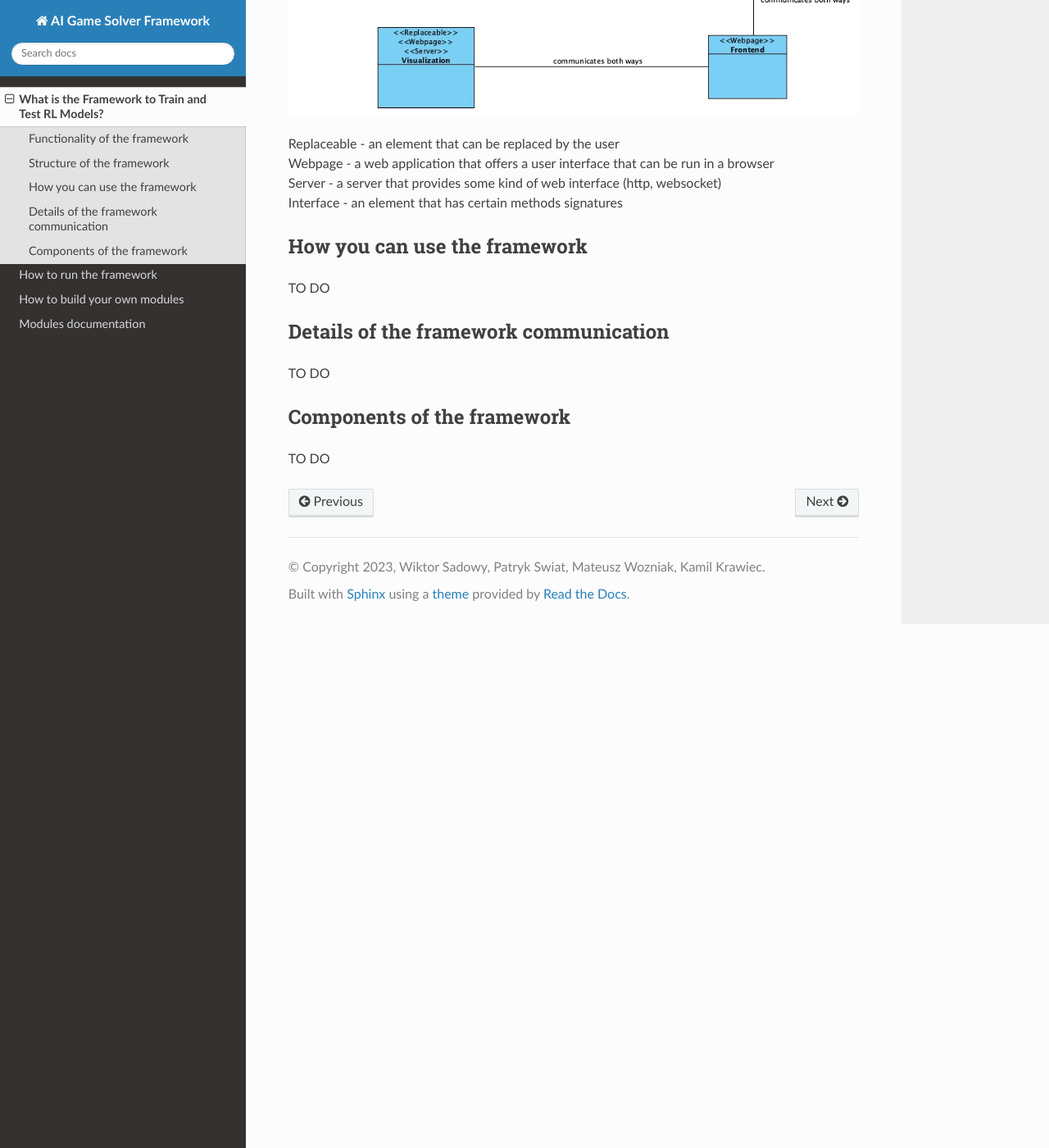
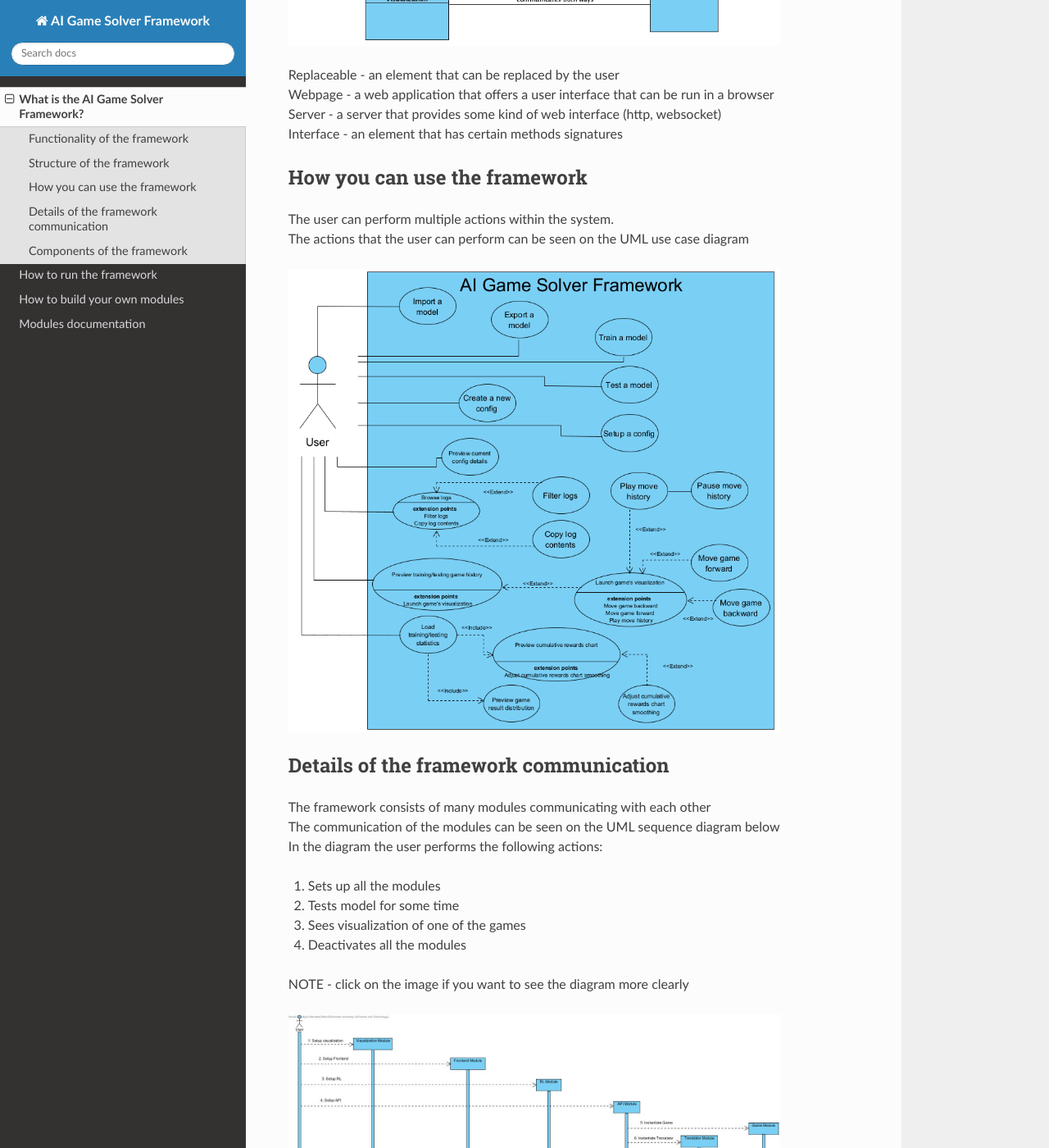
Before and after one commit to ZPI-2023-IST/Documentation, a Sphinx documentation site: the page built from source/introduction.rst, in a window 1280 px wide and 1400 px high, scrolled down 1210 px. Shown: the whole window at 82% size. Built offline with Sphinx 7.4.7 and the Read the Docs theme 2.0.0, drawn with Linux system fonts in a browser that asks for light colours; pages that are not in the unit, such as notebooks, are missing from menus; some of the changed text lies outside the part shown.

Commit message:
Finish introduction

```diff
--- a/source/introduction.rst
+++ b/source/introduction.rst
@@ -1,4 +1,4 @@
-What is the Framework to Train and Test RL Models?
+What is the AI Game Solver Framework?
 ==========================================================================
 
 ===============================
@@ -12,6 +12,7 @@ Functionality of the framework
 #. See statistics of every session
 #. See visualization of current game (works only when model is tested)
 #. Customise the framework by:
+
     a. Allowing to connect your own game to the framework
     b. Allowing to implement your own reinforcement learning models
     c. Allowing to connect your own visualization of the game to the framework
@@ -23,6 +24,7 @@ Structure of the framework
 The framework consists of 4 modules:
 
 #. Game module which consists of:
+
     a. Game module
     b. Translator module
     c. Api module
@@ -30,9 +32,10 @@ The framework consists of 4 modules:
 #. Frontend module
 #. Visualization module (optional)
 
-The structure of the framework and how modules communicate with each other can be seen in the diagram below
+The structure of the framework and how modules communicate with each other can be seen in the UML diagram below
 
 .. image:: _static/introduction/framework_structure.jpg
+    :width: 600
 
 | Replaceable - an element that can be replaced by the user
 | Webpage - a web application that offers a user interface that can be run in a browser
@@ -43,16 +46,36 @@ The structure of the framework and how modules communicate with each other can b
 How you can use the framework
 =================================
 
-TO DO
+| The user can perform multiple actions within the system.
+| The actions that the user can perform can be seen on the UML use case diagram
+
+.. image:: _static/introduction/use_case_diagram.png
+    :width: 600
 
 =======================================
 Details of the framework communication
 =======================================
 
-TO DO
+| The framework consists of many modules communicating with each other
+| The communication of the modules can be seen on the UML sequence diagram below
+| In the diagram the user performs the following actions:
+
+#. Sets up all the modules
+#. Tests model for some time
+#. Sees visualization of one of the games
+#. Deactivates all the modules
+
+| NOTE - click on the image if you want to see the diagram more clearly
+
+.. image:: _static/introduction/sequence_diagram.jpg
+    :width: 600
 
 ===================================
 Components of the framework
 ===================================
 
-TO DO
+| The communication between modules can also be seen on the UML component diagram
+| The diagram also shows key components of the framework
+
+.. image:: _static/introduction/component_diagram.jpg
+    :width: 600
--- a/source/modules/visualization.rst
+++ b/source/modules/visualization.rst
@@ -141,6 +141,7 @@ Additionally, the last move is indicated by grey cards - opaque one is the new s
 To checkout entire repository, visit `our FreeCell visualization repository <https://github.com/ZPI-2023-IST/FreeCell-GUI>`_.
 
 .. image:: ../_static/modules/visualization/freecell_vis.png
+  :width: 600
 
 -------------------
 2048
@@ -214,3 +215,4 @@ Our visualization is very simple. While it does not allow performing moves on a
 To checkout entire repository, visit `our 2048 visualization repository <https://github.com/ZPI-2023-IST/2048-Vis>`_.
 
 .. image:: ../_static/modules/visualization/2048_vis.png
+  :width: 600
```
Also changed, not shown: source/_static/introduction/sequence_diagram.jpg.
